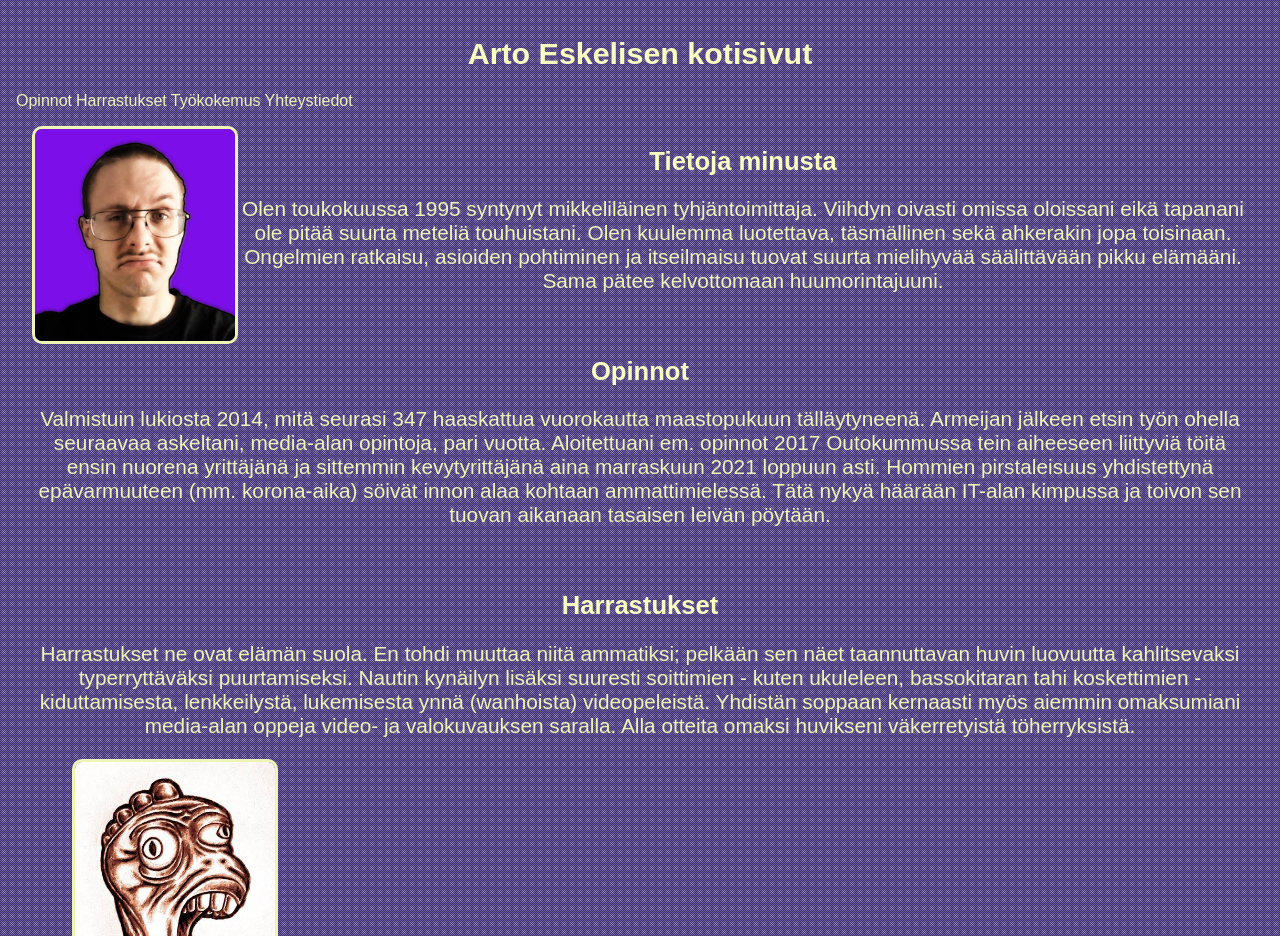
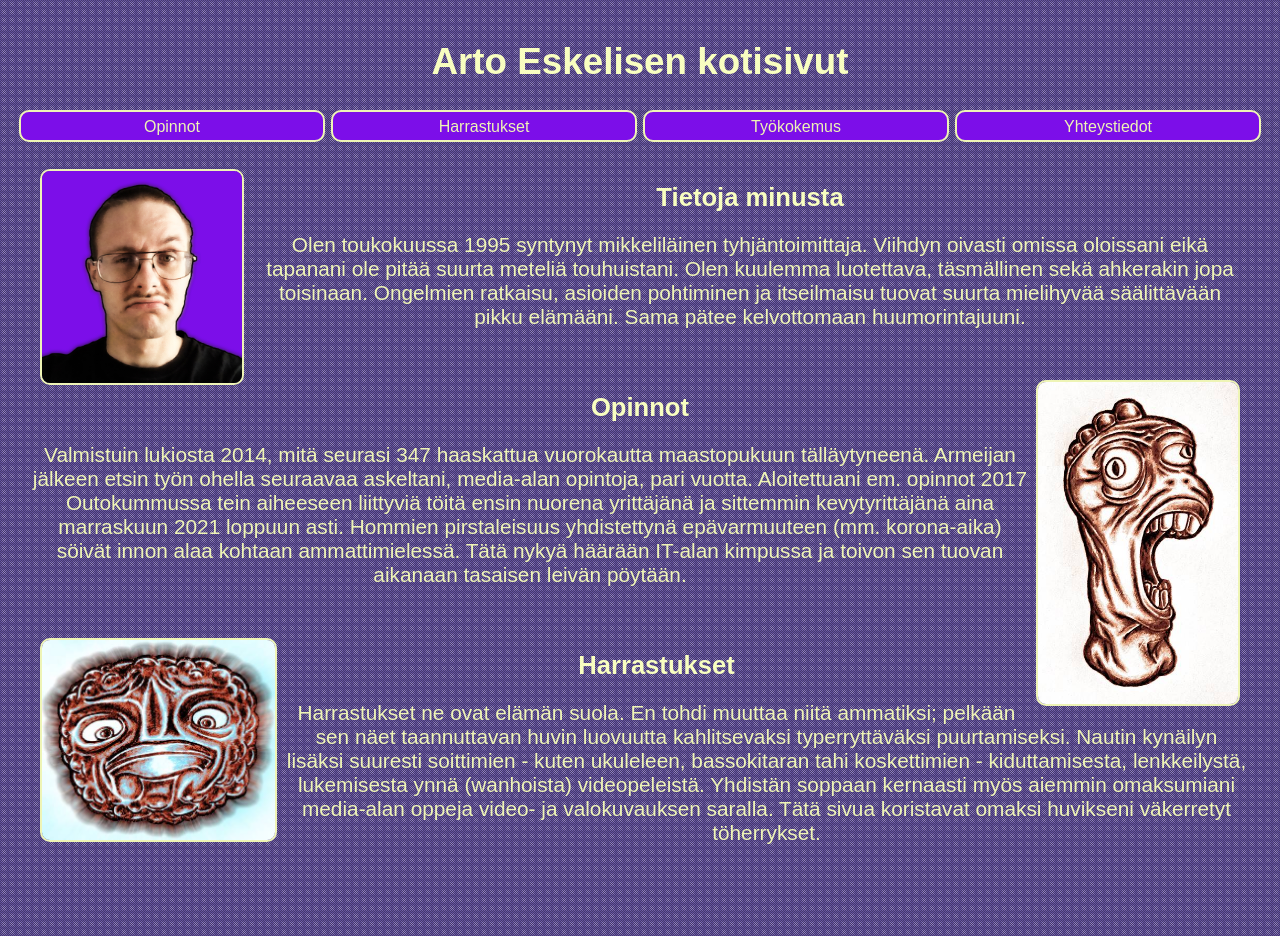
Before and after one commit to nukkapompula/omat-responsiiviset-sivut, a plain HTML site: page index.html in a window 1280 px wide. Shown: the top 936 px of the page. Drawn offline with Linux system fonts and the light colour scheme.

Commit message:
nav-palkin sekä linkkien säätämistä

```diff
--- a/index.html
+++ b/index.html
@@ -31,6 +31,7 @@
 		</section>
 
 		<section>
+			<img src="pullaa.jpg" alt="kurttukimpale" style="width:200px;height:322px; float:right;">
 			<h2 id="O2">Opinnot</h2>
 			<p>
 				Valmistuin lukiosta 2014, mitä seurasi 347 haaskattua vuorokautta maastopukuun
@@ -44,6 +45,7 @@
 		</section>
 
 		<section>
+			<img src="rna.jpg" alt="möykky" style="width:233px;height:200px; float: left;">
 			<h2 id="O3">Harrastukset</h2>
 			<p>
 				Harrastukset ne ovat elämän suola. En tohdi muuttaa niitä ammatiksi; pelkään sen
@@ -51,22 +53,15 @@
 				Nautin kynäilyn lisäksi suuresti soittimien - kuten ukuleleen, bassokitaran tahi
 				koskettimien - kiduttamisesta, lenkkeilystä, lukemisesta ynnä (wanhoista)
 				videopeleistä. Yhdistän soppaan kernaasti myös aiemmin omaksumiani media-alan
-				oppeja video- ja valokuvauksen saralla. Alla otteita omaksi huvikseni
-				väkerretyistä töherryksistä.
+				oppeja video- ja valokuvauksen saralla. Tätä sivua koristavat omaksi huvikseni
+				väkerretyt töherrykset.
 			</p>
-			<ul>
-				<li><img src="pullaa.jpg" alt="kurttukimpale" style="width:200px;height:322px;"></li>
-				<li><img src="maicci.jpg" alt="kukkaishenkilö" style="width:200px;height:317px;"></li>
-				<li><img src="rna.jpg" alt="möykky" style="width:233px;height:200px;"></li>
-				<li><img src="kermis.jpg" alt="kauhistunut" style="width:200px;height:202px;"></li>
-				<li><img src="ketku.jpg" alt="kuuntelen" style="width:200px;height:173px;"></li>
-			</ul>
 		</section>
 
 		<br>
 		<br>
 		<h2 id="O4">Työkokemus</h2>
-		<img src="kamera.jpg" alt="Artsi & kamera" style="width:320px;height:242px; float:right;">
+		<img src="kamera.jpg" alt="Artsi & kamera" style="width:250px;height:189px; float:right;">
 		<p>Takanani on noin 7 vuotta kokemusta jakelutyöstä ilmaislehtien parissa, puolisen vuotta viheralueiden kunnossapitotöitä sekä näkökulmasta riippuen 2-3 vuotta media-alan keikkahommia. Jälkimmäisissä vastuualuettani ovat olleet kuvaus videon jälkitöineen; joissain tapauksissa myös äänitys. Striimasin lisäksi muutaman vuoden ajan Outokummun kaupunginvaltuuston kokouksia YouTubeen (operoin siis kameroita + mikrofoneja äänimikserin kautta + itse lähetystä), mutta menneet kokoukset on valitettavasti jo poistettu palvelimelta. Sain toki työtodistuksen panoksestani.
 		<br>
 		<br>
--- a/stails.css
+++ b/stails.css
@@ -17,7 +17,7 @@ section {
 h1 {
 	color: rgb(248,254,192);
 	font-family: bahnschrift, Arial;
-	font-size: 190%;
+	font-size: 230%;
 	text-align: center;
 }
 
@@ -39,10 +39,38 @@ a {
 	color: rgb(238,244,182);
 	font-family: bahnschrift condensed, Arial;
 	font-size: 100%;
+}
+
+a:hover {
+	color: rgb(175, 179, 137);
+}
+
+nav a {
+	color: rgb(238,244,182);
+	font-family: bahnschrift condensed, Arial;
+	font-size: 100%;
 	text-decoration: none;
+	text-align: center;
+	background-color: rgb(124, 14, 233);
+	padding-top: 6px;
+	padding-bottom: 4px;
+	border: 2px solid rgb(238,244,182);
+	border-radius: 10px;
+	margin: 3px;
+}
+
+nav {
+	width: 100%;
+	display: grid;
+	grid-template-columns: 1fr 1fr 1fr 1fr;
 }
 
 img {
-	border: 3px solid rgb(238,244,182);
+	margin: 8px;
+	border: 2px solid rgb(238,244,182);
 	border-radius: 10px;
 }
+
+ul {
+	display: inline;
+}
```
Also changed, not shown: kermis.jpg (deleted), ketku.jpg (deleted), maicci.jpg (deleted).
